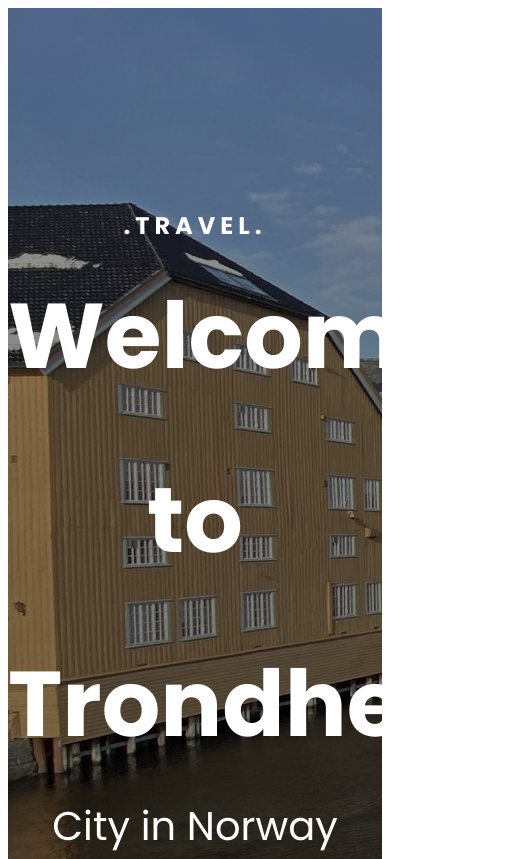
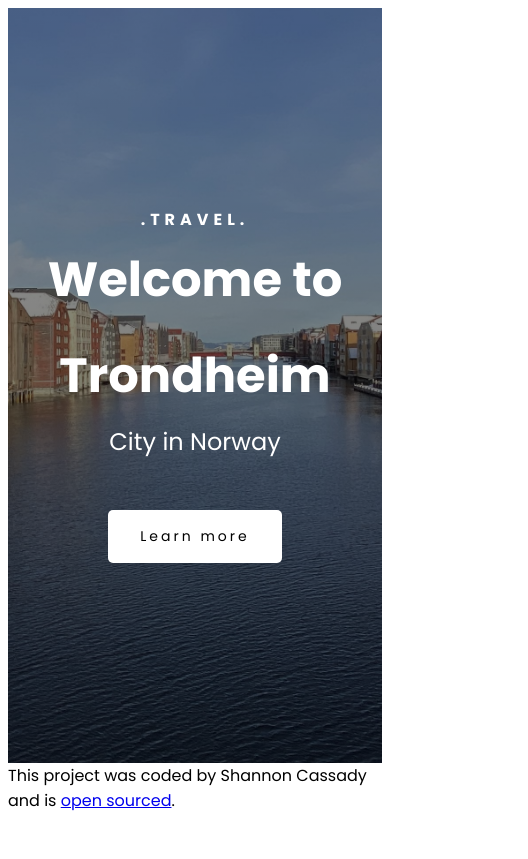
Before and after one commit to scassady8/Trondheim-travel-project, a plain HTML site: page index.html in a window 390 px wide. Shown: the top 859 px of the page, 528 px wide, since content can reach past the window. Drawn offline with Linux system fonts and the light colour scheme.

Commit message:
Updated header to be responsive

```diff
--- a/src/styles.css
+++ b/src/styles.css
@@ -39,3 +39,17 @@ header a {
     padding: 16px 32px;
     text-decoration: none;
 }
+@media (max-width:900px) {
+    header {
+        background-position: center;
+    }
+    header h1 {
+        font-size: 48px;
+    }
+    header h2 {
+        font-size: 24px;
+    }
+    header h3 {
+        font-size: 16px;
+    }
+}
```
